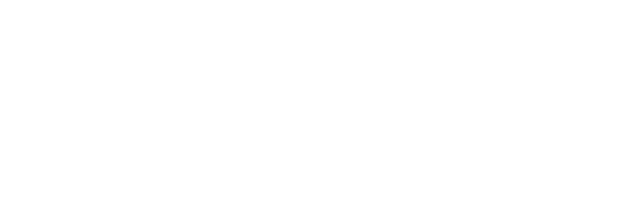
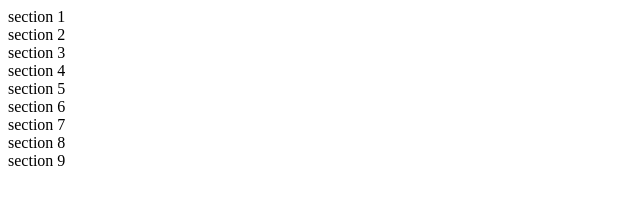
Before and after one commit to luisangelsalcedo/scroll-detector, a plain HTML site: page index.html in a window 1280 px wide. Shown: the whole page, without its empty margins (0-640 px from the left). Drawn offline with Linux system fonts and the light colour scheme.

Commit message:
feat: Add basic HTML structure

```diff
--- a/index.html
+++ b/index.html
@@ -6,7 +6,17 @@
     <title>ScrollDetector</title>
 </head>
 <body>
-
+    <div class="container">
+        <div class="section">section 1</div>
+        <div class="section">section 2</div>
+        <div class="section">section 3</div>
+        <div class="section">section 4</div>
+        <div class="section">section 5</div>
+        <div class="section">section 6</div>
+        <div class="section">section 7</div>
+        <div class="section">section 8</div>
+        <div class="section">section 9</div>
+    </div>
     <script src="./js/scrollDetector.js"></script>
 </body>
 </html>
```
